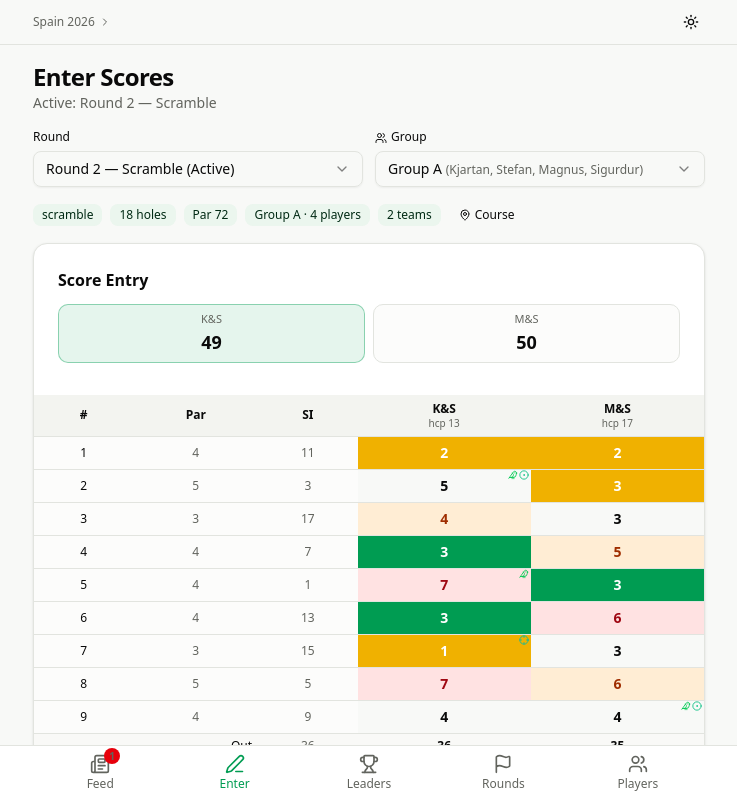
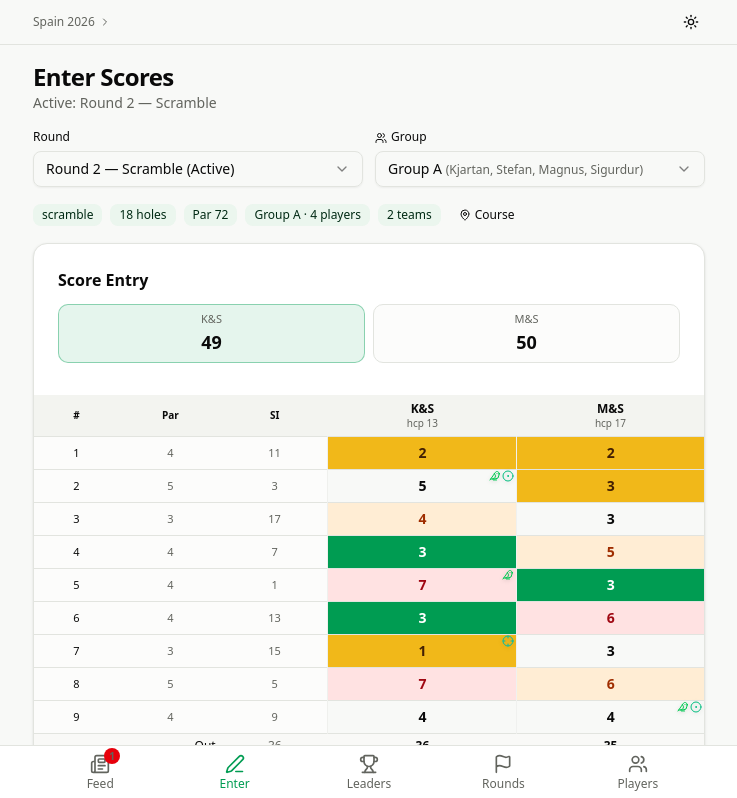
Before and after one commit to kjarisk/golfpungar, a React (Vite) app: page /golfpungar/enter in a window 1280 px wide. Shown: the top 798 px of the page, without its empty margins (271-1008 px from the left). Built offline with nearby package versions, Linux system fonts and the light colour scheme.

Commit message:
feat: score entry grid dark mode + visual polish (IP7 WP3)

```diff
--- a/src/features/scoring/components/group-score-grid.tsx
+++ b/src/features/scoring/components/group-score-grid.tsx
@@ -59,12 +59,13 @@ interface GroupScoreGridProps {
 function getScoreCellClass(strokes: HoleStroke, par: number): string {
   if (strokes === null) return 'bg-muted/50 text-muted-foreground'
   const diff = strokes - par
-  if (diff <= -2) return 'bg-yellow-500 text-white' // eagle or better
+  if (diff <= -2)
+    return 'bg-yellow-500/90 text-yellow-950 dark:bg-yellow-600 dark:text-yellow-50' // eagle or better
   if (diff === -1) return 'bg-primary text-primary-foreground' // birdie
   if (diff === 0) return 'bg-background text-foreground' // par
   if (diff === 1)
-    return 'bg-orange-100 text-orange-800 dark:bg-orange-900 dark:text-orange-200' // bogey
-  return 'bg-red-100 text-red-800 dark:bg-red-900 dark:text-red-200' // double+
+    return 'bg-orange-100 text-orange-800 dark:bg-orange-800/50 dark:text-orange-200' // bogey
+  return 'bg-red-100 text-red-800 dark:bg-red-800/50 dark:text-red-200' // double+
 }
 
 /** Human-readable label for a score relative to par */
@@ -420,15 +421,15 @@ export function GroupScoreGrid({
       return (
         <tr key={hole.holeNumber} className="border-b last:border-b-0">
           {/* Hole number */}
-          <td className="bg-muted/30 px-1.5 py-1 text-center text-xs font-medium tabular-nums">
+          <td className="bg-muted/30 px-1 py-0.5 text-center text-[11px] font-medium tabular-nums">
             {hole.holeNumber}
           </td>
           {/* Par */}
-          <td className="bg-muted/30 text-muted-foreground px-1.5 py-1 text-center text-xs tabular-nums">
+          <td className="bg-muted/30 text-muted-foreground px-1 py-0.5 text-center text-[11px] tabular-nums">
             {hole.par}
           </td>
           {/* SI */}
-          <td className="bg-muted/30 text-muted-foreground px-1.5 py-1 text-center text-xs tabular-nums">
+          <td className="bg-muted/30 text-muted-foreground px-1 py-0.5 text-center text-[11px] tabular-nums">
             {hole.strokeIndex}
           </td>
           {/* Player/team score cells */}
@@ -440,7 +441,11 @@ export function GroupScoreGrid({
             const uniqueTypes = [...new Set(events.map((e) => e.type))]
 
             return (
-              <td key={p.id} className="p-0" role="gridcell">
+              <td
+                key={p.id}
+                className="border-l border-border/50 p-0"
+                role="gridcell"
+              >
                 <button
                   type="button"
                   onClick={() => openOverlay(holeIdx, pIdx)}
@@ -466,7 +471,7 @@ export function GroupScoreGrid({
                         return (
                           <Icon
                             key={type}
-                            className={`size-2.5 ${config.className}`}
+                            className={`size-3 drop-shadow-sm ${config.className}`}
                           />
                         )
                       })}
@@ -634,13 +639,13 @@ export function GroupScoreGrid({
           >
             <thead>
               <tr className="bg-muted border-b">
-                <th scope="col" className="px-1.5 py-1.5 text-xs font-semibold">
+                <th scope="col" className="px-1 py-1 text-[10px] font-semibold">
                   #
                 </th>
-                <th scope="col" className="px-1.5 py-1.5 text-xs font-semibold">
+                <th scope="col" className="px-1 py-1 text-[10px] font-semibold">
                   Par
                 </th>
-                <th scope="col" className="px-1.5 py-1.5 text-xs font-semibold">
+                <th scope="col" className="px-1 py-1 text-[10px] font-semibold">
                   SI
                 </th>
                 {participants.map((p) => (
@@ -823,12 +828,13 @@ function formatRelativeScore(strokes: number, par: number): string {
 /** CSS class for the relative score badge */
 function getRelativeBadgeClass(strokes: number, par: number): string {
   const diff = strokes - par
-  if (diff <= -2) return 'bg-yellow-500 text-white' // eagle or better
+  if (diff <= -2)
+    return 'bg-yellow-500/90 text-yellow-950 dark:bg-yellow-600 dark:text-yellow-50' // eagle or better
   if (diff === -1) return 'bg-primary text-primary-foreground' // birdie
   if (diff === 0) return 'bg-muted text-muted-foreground' // par
   if (diff === 1)
-    return 'bg-orange-100 text-orange-800 dark:bg-orange-900 dark:text-orange-200' // bogey
-  return 'bg-red-100 text-red-800 dark:bg-red-900 dark:text-red-200' // double+
+    return 'bg-orange-100 text-orange-800 dark:bg-orange-800/50 dark:text-orange-200' // bogey
+  return 'bg-red-100 text-red-800 dark:bg-red-800/50 dark:text-red-200' // double+
 }
 
 interface ScoreOverlayContentProps {
```
Also changed, not shown: 3 other files (tests, documents, lock files or other folders).
